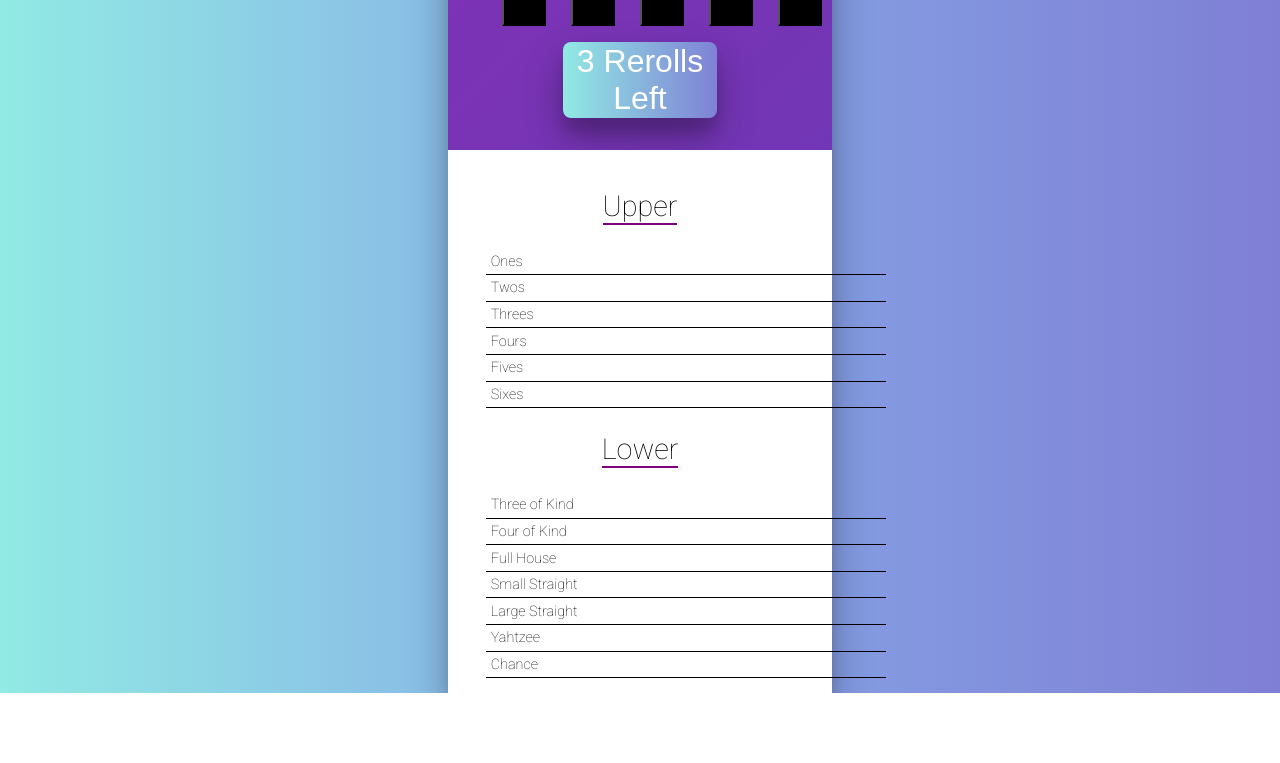
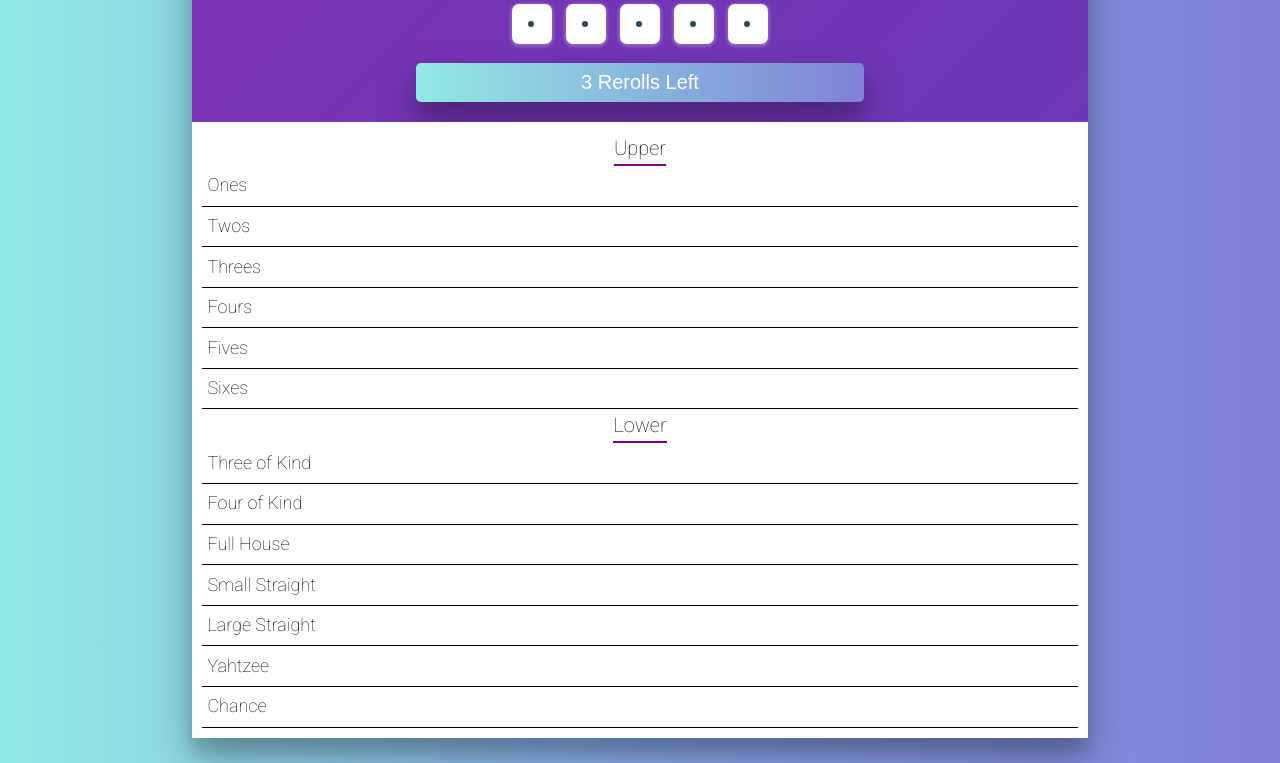
Before and after one commit to unsivilaudio/yahtzee, a React app: page / in a window 1280 px wide. Shown: the part 118-881 px from the top of the page. Before the commit the page ends 811 px from the top, so only its background shows below. Built offline with nearby package versions, Linux system fonts and the light colour scheme.

Commit message:
cleaned up some styling

```diff
--- a/src/assets/stylesheets/App.css
+++ b/src/assets/stylesheets/App.css
@@ -1,17 +1,17 @@
 .App {
     text-align: center;
+
     display: flex;
     justify-content: center;
     align-items: center;
-  height: 100vh;
 }
 
 .App-title {
+    display: inline-block;
+    color: white;
+    font-size: 5rem;
+    font-weight: 100;
+    width: 50%;
     margin-top: 1rem;
-  color: white;
     margin-bottom: 0;
-  font-weight: 100;
-  display: inline-block;
-  font-size: 5rem;
-  width: 50%;
 }
--- a/src/assets/stylesheets/Dice.css
+++ b/src/assets/stylesheets/Dice.css
@@ -1,5 +1,8 @@
 .Dice {
-  margin: 1em;
-  display: flex;
-  justify-content: space-between;
+    width: 100%;
+    margin-bottom: 1.2rem;
+    display: flex;
+    flex-wrap: wrap;
+    justify-content: center;
+    align-items: center;
 }
--- a/src/assets/stylesheets/Die.css
+++ b/src/assets/stylesheets/Die.css
@@ -1,13 +1,55 @@
 /* Original Styles For Numbers, before icons added in */
 .Die {
-  font-size: 25px;
-  display: inline-block;
-  padding: 0.5em 0.8em;
-  font-family: monospace;
-  font-weight: bold;
-  background-color: black;
-  color: white;
-  margin-right: 1em;
+    background: white;
+    height: 4rem;
+    width: 4rem;
+    font-family: monospace;
+    margin: 0.7rem;
+    padding: 0.5rem 0.8rem;
+    border: none;
+    border-radius: 0.7rem;
+    box-shadow: 0 1px 3px 2px rgba(255, 255, 255, 0.2);
+    transition: all 0.3s ease;
+}
+
+.Disabled {
+    background: #777;
+}
+/* Original CSS Die styles https://codepen.io/chriscoyier/pen/qswhy */
+.Die.One .Dot {
+    box-shadow: 0 0.2rem 0 #fff;
+}
+.Die.Two .Dot {
+    background: transparent;
+    box-shadow: -2rem -2rem 0 #345, 2rem 2rem 0 #345;
+}
+.Die.Three .Dot {
+    box-shadow: -2rem -2rem 0 #345, 2rem 2rem 0 #345;
+}
+.Die.Four .Dot {
+    background: transparent;
+    box-shadow: -2rem -2rem 0 #345, 2rem 2rem 0 #345, -2rem 2rem 0 #345,
+        2rem -2rem 0 #345;
+}
+.Die.Five .Dot {
+    box-shadow: -2rem -2rem 0 #345, 2rem 2rem 0 #345, -2rem 2rem 0 #345,
+        2rem -2rem 0 #345;
+}
+.Die.Six .Dot {
+    background: transparent;
+    box-shadow: -2rem -2rem 0 #345, -2rem 0 0 #345, -2rem 2rem 0 #345,
+        2rem -2rem 0 #345, 2rem 0 0 #345, 2rem 2rem 0 #345;
+}
+
+.Dot {
+    width: 1.2rem;
+    height: 1.2rem;
+    margin: 10%;
+    background: #345;
+    border-radius: 50%;
+    display: block;
+    position: relative;
+    transform: scale(0.5) translate(50%, 0);
 }
 
 /* THE NICER STYLES MADE FOR THE FONT-AWESOME ICONS... */
--- a/src/assets/stylesheets/Game.css
+++ b/src/assets/stylesheets/Game.css
@@ -1,24 +1,25 @@
 .Game {
-  width: 30%;
+    width: 70%;
+    min-width: 40rem;
     background: white;
     box-shadow: 0 19px 38px rgba(0, 0, 0, 0.3), 0 15px 12px rgba(0, 0, 0, 0.1);
-  margin: 0 30%;
+    margin: 2.5rem 15%;
     display: flex;
     flex-direction: column;
     justify-content: center;
     align-items: center;
 }
+
 h2 {
     font-weight: 100;
-  font-size: 2em;
+    font-size: 2rem;
     border-bottom: 2px solid purple;
     display: inline-block;
 }
+
 .Game-dice-section {
-  width: 80%;
-  margin-left: auto;
-  margin-right: auto;
-  margin-top: 0;
+    width: 100%;
+    margin: 0 auto;
 }
 
 .Game-button-wrapper {
@@ -28,23 +29,23 @@
 }
 
 .Game-reroll {
-  font-size: 2em;
     color: white;
+    font-size: 2rem;
     font-weight: 100;
-  transition: 0.5s;
-  background-size: 200% auto;
-  box-shadow: 0 19px 38px rgba(0, 0, 0, 0.3), 0 15px 12px rgba(0, 0, 0, 0.1);
-  background-image: linear-gradient(
+    background: linear-gradient(
         to right,
         #91eae4 0%,
         #7f7fd5 51%,
         #91eae4 100%
     );
+    background-size: 200% auto;
+    width: 50%;
+    padding: 0.8rem 1.2rem;
+    margin-bottom: 2rem;
+    border: none;
     border-radius: 0.5rem;
-  border: none;
-  width: 50%;
-
-  margin-bottom: 2rem;
+    box-shadow: 0 19px 38px rgba(0, 0, 0, 0.3), 0 15px 12px rgba(0, 0, 0, 0.1);
+    transition: 0.5s;
 }
 
 .Game-reroll:hover {
--- a/src/assets/stylesheets/ScoreTable.css
+++ b/src/assets/stylesheets/ScoreTable.css
@@ -1,16 +1,16 @@
 .ScoreTable {
     display: flex;
     flex-direction: column;
-  font-size: 0.9rem;
-  width: 80%;
+    font-size: 1.8rem;
+    width: 100%;
     background-color: white;
-  padding: 1em;
+    padding: 1rem;
 }
 
 .ScoreTable table {
     width: 100%;
     margin: 0 auto;
-  min-width: 400px;
+    /* min-width: 400px; */
 }
 
 .ScoreTable-section {
--- a/src/assets/stylesheets/index.css
+++ b/src/assets/stylesheets/index.css
@@ -1,8 +1,24 @@
+* {
+    margin: 0;
+    padding: 0;
+    box-sizing: inherit;
+}
+
+*::before,
+*::after {
+    box-sizing: inherit;
+}
+
+html {
+    line-height: 1.6;
+    font-size: 62.5%;
+    box-sizing: border-box;
+}
+
 body {
-  margin: 0;
-  padding: 0;
-  font-family: "Roboto";
-  font-weight: 100;
-  height: 100vh;
-  background: linear-gradient(to right, #91eae4, #86a8e7, #7f7fd5);
+    font-size: 1.6rem;
+    font-family: 'Roboto';
+    font-weight: 100;
+    min-height: 100vh;
+    background: linear-gradient(to right, #91eae4, #86a8e7, #7f7fd5);
 }
--- a/src/components/Die.js
+++ b/src/components/Die.js
@@ -2,14 +2,36 @@
 import '../assets/stylesheets/Die.css';
 
 const die = props => {
+    const styles = ['Die'];
+    switch (props.val) {
+        case 1:
+            styles.push('One');
+            break;
+        case 2:
+            styles.push('Two');
+            break;
+        case 3:
+            styles.push('Three');
+            break;
+        case 4:
+            styles.push('Four');
+            break;
+        case 5:
+            styles.push('Five');
+            break;
+        case 6:
+            styles.push('Six');
+            break;
+        default:
+            styles.push('One');
+            break;
+    }
+
+    if (props.locked) styles.push('Disabled');
+
     return (
-        <button
-            className={'Die'}
-            style={{
-                backgroundColor: props.locked ? 'grey' : 'black',
-            }}
-            onClick={props.handleClick}>
-            {props.val}
+        <button className={styles.join(' ')} onClick={props.handleClick}>
+            <span className='Dot'></span>
         </button>
     );
 };
```
Lines whose indentation alone changed are shown as unchanged.
